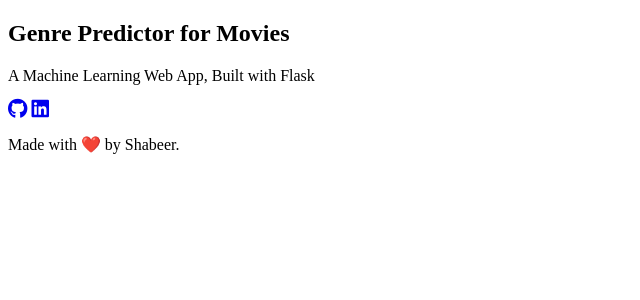
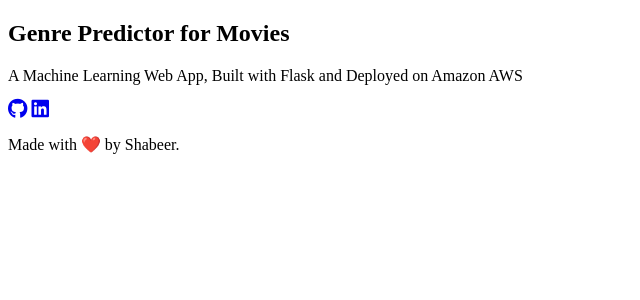
Before and after one commit to ShabeerMohammad/Movie-Genre-Prediction, a Flask app: template templates/result.html in a window 1280 px wide. Shown: the top 300 px of the page, without its empty margins (0-640 px from the left). Run offline with Flask 2, Linux system fonts and the light colour scheme; the template is opened without the code that fills it, so the values that code supplies are empty; parts of the project's set-up code (start-up, migrations or seed data) failed here and were passed over; some libraries are stand-ins or nearby versions; some web fonts are replaced.

Commit message:
Update result.html

```diff
--- a/templates/result.html
+++ b/templates/result.html
@@ -16,7 +16,7 @@
     	<div class="container">
     		<h2 class='container-heading'><span class="heading_font">Genre Predictor</span> for Movies</h2>
             <div class='description'>
-    			<p>A Machine Learning Web App, Built with Flask</p>
+    			<p>A Machine Learning Web App, Built with Flask and Deployed on Amazon AWS</p>
     		</div>
     	</div>
 
```
